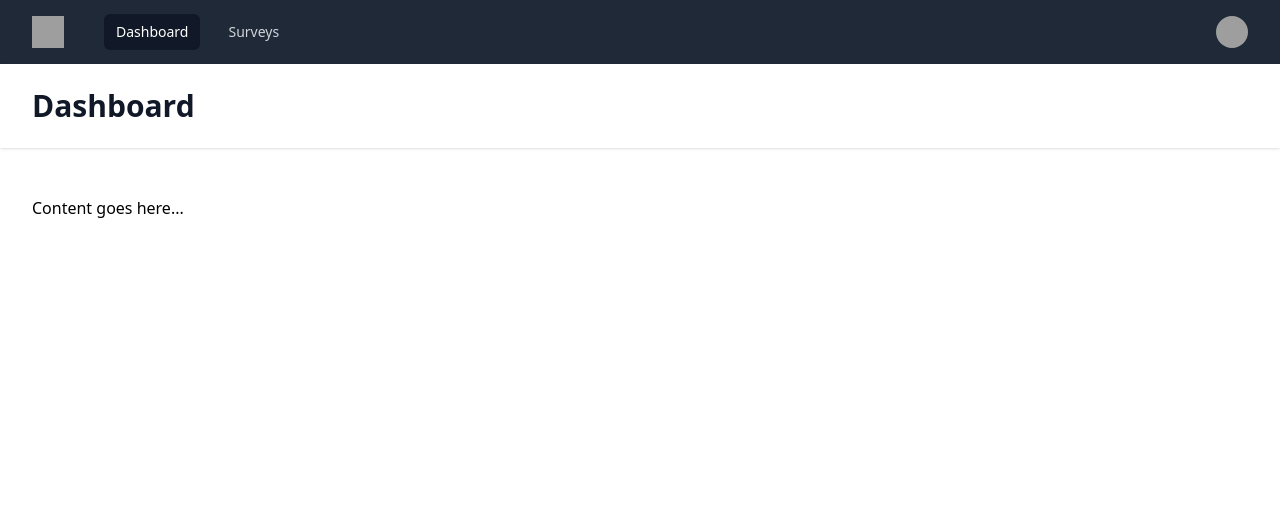
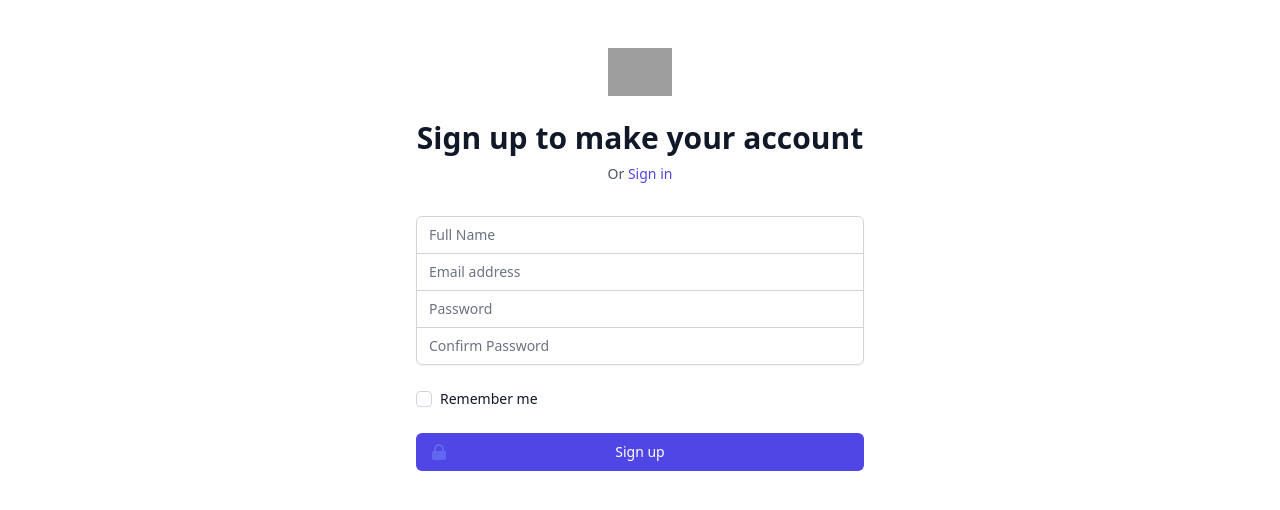
Before and after one commit to alamgirweb11/survey-app, a Vue app in the folder vue/: page /register in a window 1280 px wide. Before the commit this address led to /dashboard. Shown: the top 510 px of the page. Built offline with nearby package versions, Linux system fonts and the light colour scheme; grey boxes are pictures that could not be loaded.

Commit message:
add register method

```diff
--- a/vue/src/store/index.js
+++ b/vue/src/store/index.js
@@ -1,24 +1,43 @@
 import {createStore} from 'vuex'
+const baseUrl = `http://localhost:8000/api`;
 const store = createStore({
        state: {
           user: {
-                  data: {
-                        name: 'Tom Cook',
-                        email: 'tom@example.com',
-                        imageUrl:
-                          'https://images.unsplash.com/photo-1472099645785-5658abf4ff4e?ixlib=rb-1.2.1&ixid=eyJhcHBfaWQiOjEyMDd9&auto=format&fit=facearea&facepad=2&w=256&h=256&q=80',
-                  },
-                  token: 1234
+                  data: {},
+                  token: sessionStorage.getItem("TOKEN")
           }
        },
        getters: {},
-       actions: {},
+
        mutations: {
-                logout: (state) => {
-                         state.user.data = {},
-                         state.user.token = null
-                }
+        logout: (state) => {
+                 state.user.data = {},
+                 state.user.token = null
+        },
+         setUser: (state, userData) => {
+                state.user.token = userData.token
+                state.user.data = userData.user
+                sessionStorage.setItem('TOKEN', userData.token)
+         }
        },
+
+       actions: {
+               register({commit}, user){
+                     return fetch(baseUrl+`/register`,{
+                            headers:{
+                                    "Content-Type":"application/json",
+                                    Accept: "application/json"
+                            },
+                            method: "POST",
+                            body: JSON.stringify(user),
+                     }).then((res) => res.json())
+                     .then((res) => {
+                              commit("setUser", res)
+                              return res
+                     })
+               }
+       },
+
        modules: {},
 })
 
--- a/vue/src/views/auth/Register.vue
+++ b/vue/src/views/auth/Register.vue
@@ -1,4 +1,4 @@
-<template>
+<template lang="">
       <div>
         <img class="mx-auto h-12 w-auto" src="https://tailwindui.com/img/logos/workflow-mark-indigo-600.svg" alt="Workflow" />
         <h2 class="mt-6 text-center text-3xl font-extrabold text-gray-900">Sign up to make your account</h2>
@@ -8,20 +8,24 @@
           <router-link :to="{name:'Login'}" class="font-medium text-indigo-600 hover:text-indigo-500"> Sign in </router-link>
         </p>
       </div>
-      <form class="mt-8 space-y-6" action="#" method="POST">
+      <form class="mt-8 space-y-6" @submit="register">
         <input type="hidden" name="remember" value="true" />
         <div class="rounded-md shadow-sm -space-y-px">
           <div>
             <label for="name" class="sr-only">Name</label>
-            <input id="name" name="name" type="text" autocomplete="name" required="" class="appearance-none rounded-none relative block w-full px-3 py-2 border border-gray-300 placeholder-gray-500 text-gray-900 rounded-t-md focus:outline-none focus:ring-indigo-500 focus:border-indigo-500 focus:z-10 sm:text-sm" placeholder="Full Name" />
+            <input id="name" name="name" type="text" autocomplete="name" required="" v-model="user.name" class="appearance-none rounded-none relative block w-full px-3 py-2 border border-gray-300 placeholder-gray-500 text-gray-900 rounded-t-md focus:outline-none focus:ring-indigo-500 focus:border-indigo-500 focus:z-10 sm:text-sm" placeholder="Full Name" />
           </div>
           <div>
-            <label for="email-address" class="sr-only">Email address</label>
-            <input id="email-address" name="email" type="email" autocomplete="email" required="" class="appearance-none rounded-none relative block w-full px-3 py-2 border border-gray-300 placeholder-gray-500 text-gray-900 focus:outline-none focus:ring-indigo-500 focus:border-indigo-500 focus:z-10 sm:text-sm" placeholder="Email address" />
+            <label for="email" class="sr-only">Email address</label>
+            <input id="email" name="email" type="email" autocomplete="email" required="" v-model="user.email" class="appearance-none rounded-none relative block w-full px-3 py-2 border border-gray-300 placeholder-gray-500 text-gray-900 focus:outline-none focus:ring-indigo-500 focus:border-indigo-500 focus:z-10 sm:text-sm" placeholder="Email address" />
           </div>
           <div>
             <label for="password" class="sr-only">Password</label>
-            <input id="password" name="password" type="password" autocomplete="current-password" required="" class="appearance-none rounded-none relative block w-full px-3 py-2 border border-gray-300 placeholder-gray-500 text-gray-900 rounded-b-md focus:outline-none focus:ring-indigo-500 focus:border-indigo-500 focus:z-10 sm:text-sm" placeholder="Password" />
+            <input id="password" name="password" type="password" autocomplete="current-password" required="" v-model="user.password" class="appearance-none rounded-none relative block w-full px-3 py-2 border border-gray-300 placeholder-gray-500 text-gray-900 focus:outline-none focus:ring-indigo-500 focus:border-indigo-500 focus:z-10 sm:text-sm" placeholder="Password" />
+          </div>
+          <div>
+            <label for="password_confirmation" class="sr-only">Confirm Password</label>
+            <input id="password_confirmation" name="password_confirmation" type="password" autocomplete="current-password_confirmation" required="" v-model="user.password_confirmation" class="appearance-none rounded-none relative block w-full px-3 py-2 border border-gray-300 placeholder-gray-500 text-gray-900 rounded-b-md focus:outline-none focus:ring-indigo-500 focus:border-indigo-500 focus:z-10 sm:text-sm" placeholder="Confirm Password" />
           </div>
         </div>
 
@@ -47,11 +51,24 @@
       </form>
 </template>
 
-<script>
+<script setup>
 import { LockClosedIcon } from '@heroicons/vue/solid'
-export default {
-     components:{
-          LockClosedIcon
-     }
+import store from '../../store';
+import { useRouter } from 'vue-router';
+
+const router = useRouter();
+const user = {
+    name: '',
+    email: '',
+    password: '',
+    password_confirmation: '',
+}
+
+function register(e){
+   e.preventDefault();
+   store.dispatch('register', user)
+   .then((res)=>{
+     router.push({name:'Dashboard'})
+   })
 }
 </script>
```
Also changed, not shown: 2 other files (tests, documents, lock files or other folders).
